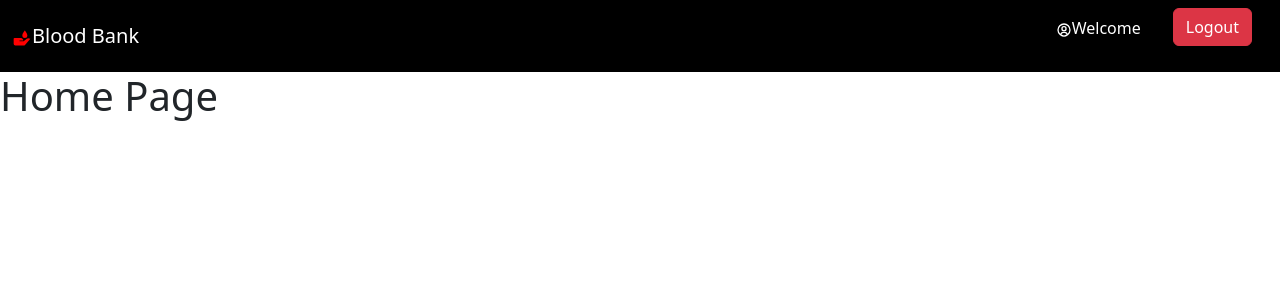
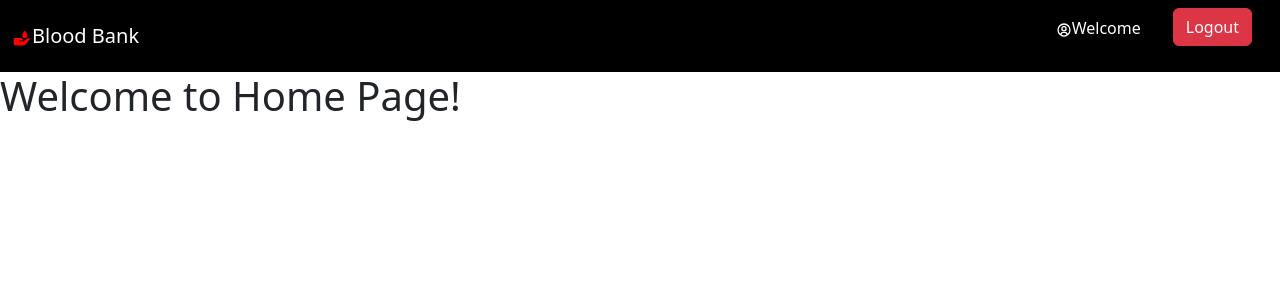
Before and after one commit to Shourya-Dubey/Blood-Bank, a React (Create React App) app in the folder client/: page / in a window 1280 px wide. Shown: the top 300 px of the page. Built offline with nearby package versions, Linux system fonts and the light colour scheme; no server answers; sample sign-in values are in the browser's storage.

Commit message:
for checking purpose

```diff
--- a/client/src/pages/HomePage.js
+++ b/client/src/pages/HomePage.js
@@ -10,7 +10,7 @@ const HomePage = () => {
   {error && <span>{alert(error)}</span>}
   {loading ? (<Spinner/>) : (
     <>
-    <h1>Home Page</h1>
+    <h1>Welcome to Home Page!</h1>
     </>
   )}
   </Layout>
```
